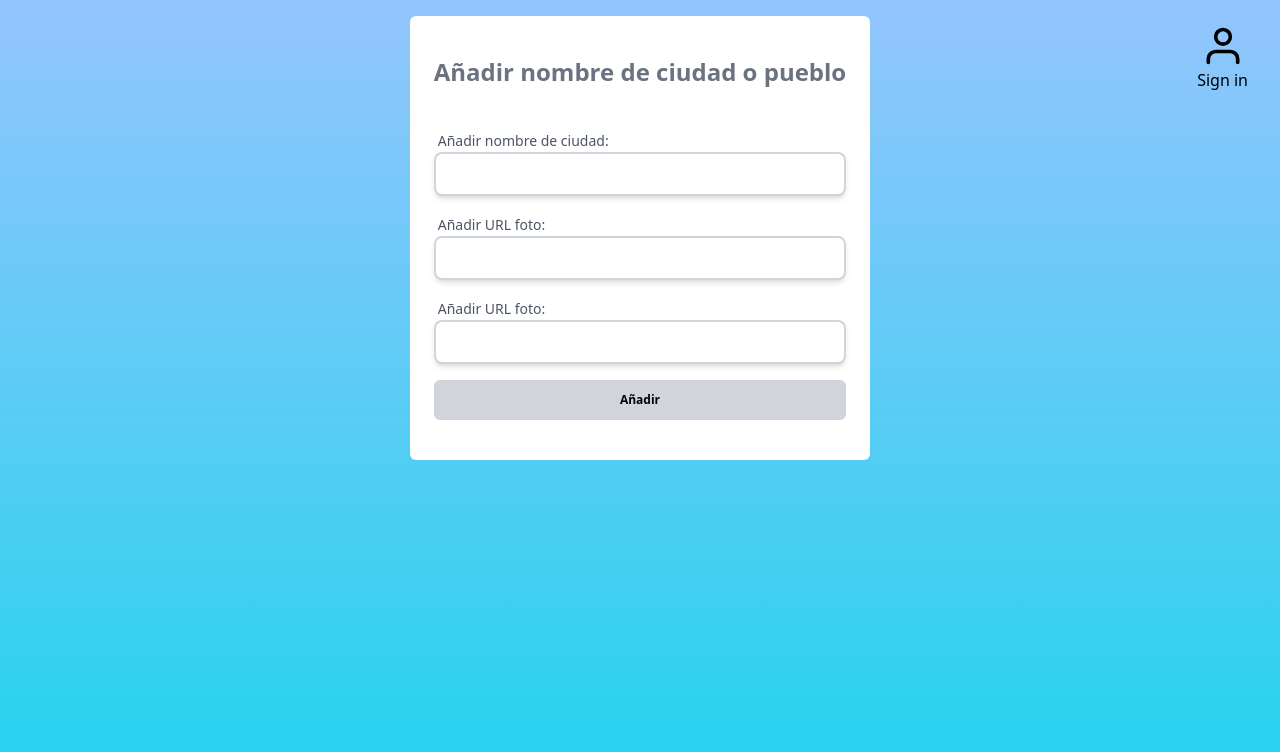
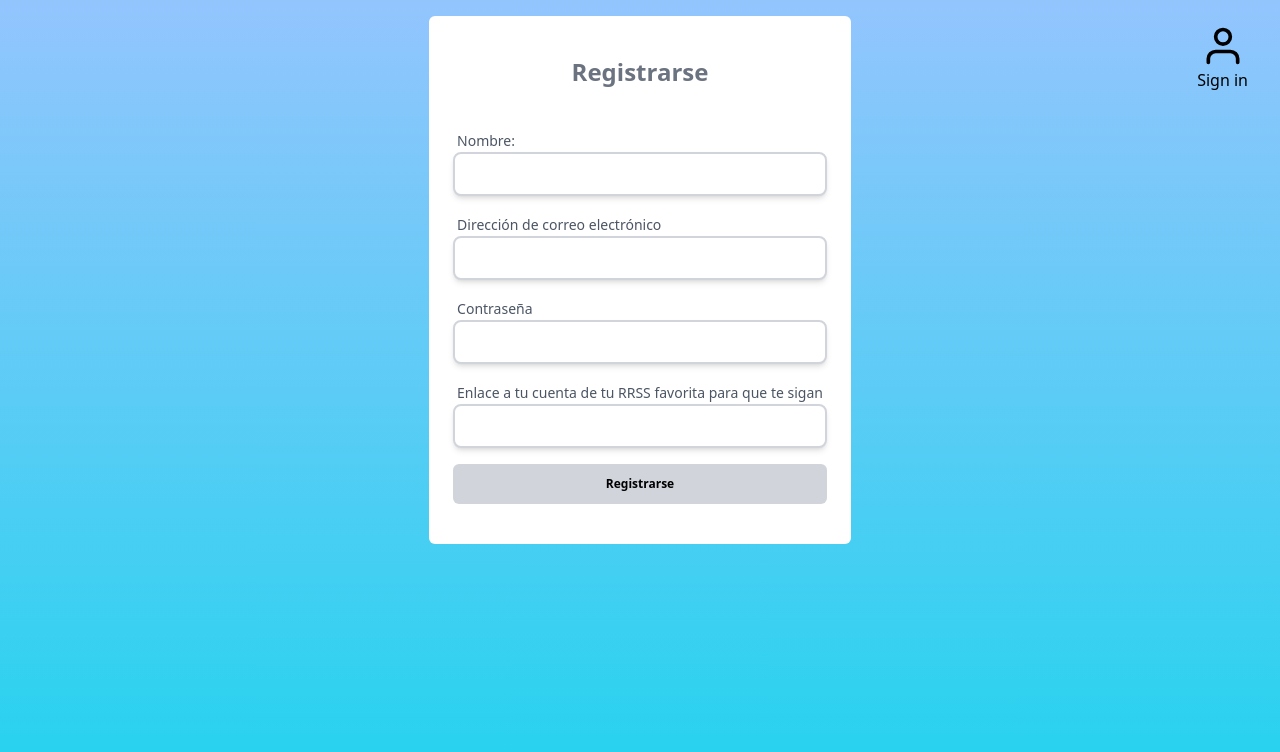
Before and after one commit to FranciscoJavierPizarro/Sisinf-project, a Next.js app: page /register in a window 1280 px wide. Shown: the top 752 px of the page. Built offline with nearby package versions, Linux system fonts and the light colour scheme; no server answers.

Commit message:
borrado comentarios+ añadir spam usuarios + colaboradores + microfix placecard

```diff
--- a/components/PlaceCard.js
+++ b/components/PlaceCard.js
@@ -38,7 +38,7 @@ export default function PlaceCard({ title, likes, descp, idPlace, idCity, urlMap
             headers: { "Content-Type": "application/json" },
             body: JSON.stringify("")
         })
-        location.href = "/" + city
+        location.href = "/city/" + city
     }
 
     const handleLike = async (e) => {
@@ -112,7 +112,7 @@ export default function PlaceCard({ title, likes, descp, idPlace, idCity, urlMap
     return (
 
         <Link href={"/place/" + idPlace} className="hover:cursor-pointer">
-            <div className="flex text-black mx-auto mt-8 bg-gray-200 w-2/5 h-40 rounded-2xl border-2 border-gray-600 hover:cursor-pointer">
+            <div className="flex text-black mx-auto mt-8 bg-gray-200 w-5/12 h-40 rounded-2xl border-2 border-gray-600 hover:cursor-pointer">
                 <div className="w-28 h-28 mt-6 ml-8 rounded-2xl">
                     <img src={urlPhotos} className="mx-auto w-28 h-28" />
                 </div>
--- a/models/User.js
+++ b/models/User.js
@@ -15,6 +15,9 @@ const UserSchema = new mongoose.Schema({
   },
   admin: {
     type: Boolean,
+  },
+  spam: {
+    type: String,
   }
 });
 
--- a/pages/Colaboradores.js
+++ b/pages/Colaboradores.js
@@ -1,14 +1,23 @@
 import Layout from '../components/Layout'
 import Sidebar from '@/components/Sidebar';
+import Link from "next/link"
 
-export default function Colaboradores() {
+export default function Colaboradores({ users }) {
     return (
         <>
             <div className='w-full'>
                 <div class="grid justify-items-center">
-                <Sidebar/>
+                    <Sidebar />
                     Gracias a nuestros Colaboradores:
+                    {users.map(u => {
+                        return(
+                        <p key={u.id}>
+                            {u.name} {u.gmail}
+                            {!(u?.spam === undefined) && <Link href={u.spam}>{u.spam}</Link>}
+                        </p>)
+                    })}
                 </div>
+
                 <div class="grid justify-items-center">. </div>
                 <div class="grid justify-items-center">. </div>
                 <div class="grid justify-items-center">. </div>
@@ -18,6 +27,14 @@ export default function Colaboradores() {
     )
 
 }
+export async function getServerSideProps() {
+    const users = await fetch(process.env.NEXTAUTH_URL + "/api/log/login").then(res => res.json())
+    return {
+        props: { users }, // will be passed to the page component as props
+    }
+}
+
+
 Colaboradores.getLayout = function getLayout(page) {
     return <Layout>{page}</Layout>
 }
--- a/pages/api/comments/[id].js
+++ b/pages/api/comments/[id].js
@@ -17,4 +17,9 @@ export default async function handler(req, res) {
     const comments = await Comment.find({"placeId":id})
     res.status(200).json(comments.map(item => cleanSchema(item)))
   }
+  else if (method === "DELETE") {
+    const {id} = req.query
+    await Comment.deleteOne({_id: id})
+    res.status(204).json()
+  }
 }
--- a/pages/api/log/login.js
+++ b/pages/api/log/login.js
@@ -16,5 +16,8 @@ export default async function handler(req, res) {
     const query = req.body
     const user = await User.findOne({"gmail": query.username})
     res.status(200).json(user)
+  } else if (req.method === 'GET') {
+    const users = await User.find({})
+    res.status(200).json(users.map(item => cleanSchema(item)))
   }
 }
--- a/pages/city/[id].js
+++ b/pages/city/[id].js
@@ -15,7 +15,7 @@ export default function Home({ city, cityPlaces }) {
           <h1> Estás visitando {city.name}</h1>
           <br></br>
           <div className='flex-col content-center'>
-            <div className='mx-auto flex flex-wrap gap-x-4 w-3/4'>
+            <div className='mx-auto flex flex-wrap gap-x-4 w-4/5'>
               {cityPlaces.map(u => <PlaceCard key={u._id} title={u.name}
                 likes={u.favs} idPlace={u._id} idCity={u.cityId} urlMaps={u.mapsUrl} urlPhotos={u.photoUrl} descp={u.descp} autor={u.publisherId} />)}
             </div>
--- a/pages/login.js
+++ b/pages/login.js
@@ -1,6 +1,7 @@
 import Layout from "@/components/Layout"
 import Github from "next-auth/providers/github";
 import { signIn } from 'next-auth/react';
+import Link from "next/link";
 
 export default function Login() {
   return (
@@ -70,6 +71,11 @@ export default function Login() {
             Sign in with github
           </button>
         </div>
+        <div>
+          <Link href="/register">
+            Registrarse
+          </Link>
+        </div>
       </div>
     </>
   );
--- a/pages/place/[id].js
+++ b/pages/place/[id].js
@@ -55,7 +55,7 @@ export default function Sitio({ id,name, descp, mapsUrl, photoUrl, publisherId,
                 <div className={session ? "h-3/5" : "h-full pb-8"}>
                 <div className="text-black text-xl ml-4 mr-4 mt-4 h-full justify-center border-3 overflow-y-scroll">
                   {comms.map(u => {
-                        return <CommentCard key={u.id} autor={u.userName} fecha={u.publishingDate} contenido={u.content}/>
+                        return <CommentCard key={u.id} autor={u.userName} fecha={u.publishingDate} contenido={u.content} idComment={u.id} idPlace={id}/>
                   })}
                 </div>
                 </div>
--- a/pages/register.js
+++ b/pages/register.js
@@ -5,7 +5,7 @@ export default function Register() {
 
   const handleSubmit = async (e) => {
       e.preventDefault()
-      const { name, gmail, password } = e.target
+      const { name, gmail, password,spam } = e.target
       const salt = crypto.randomBytes(32).toString("hex")
       const user = {
         name: name.value,
@@ -13,6 +13,7 @@ export default function Register() {
         gmail:gmail.value,
         password:CryptoJS.SHA512(salt + password.value).toString(),
         admin:false,
+        spam:spam.value
       }
 
       await fetch(`/api/log/`, {
@@ -35,13 +36,13 @@ export default function Register() {
       className="mt-4"
       >
       <div className=" bg-white rounded-md px-6 py-10 w-full ml-70 mx-auto">
-        <h1 className="text-center text-2xl font-bold text-gray-500 mb-10">Añadir nombre de ciudad o pueblo</h1>
+        <h1 className="text-center text-2xl font-bold text-gray-500 mb-10">Registrarse</h1>
         <div className="space-y-4">
 
 
         <div className="flex gap-x-2 mt-1">
           <label type="name" className="block w-full">
-              <span className="px-1 text-sm text-gray-600">Añadir nombre de ciudad:</span>
+              <span className="px-1 text-sm text-gray-600">Nombre:</span>
               <input
                 type="name"
                 id="name"
@@ -57,7 +58,7 @@ export default function Register() {
           </div>
           <div className="flex gap-x-2 mt-1">
             <label className="block w-full">
-              <span className="px-1 text-sm text-gray-600">Añadir URL foto:</span>
+              <span className="px-1 text-sm text-gray-600">Dirección de correo electrónico</span>
               <input
                 type="gmail"
                 id="gmail"
@@ -72,7 +73,7 @@ export default function Register() {
           </div>
           <div className="flex gap-x-2 mt-1">
             <label className="block w-full">
-              <span className="px-1 text-sm text-gray-600">Añadir URL foto:</span>
+              <span className="px-1 text-sm text-gray-600">Contraseña</span>
               <input
                 type="password"
                 id="password"
@@ -85,12 +86,26 @@ export default function Register() {
                 />
             </label>
           </div>
-
+          <div className="flex gap-x-2 mt-1">
+            <label className="block w-full">
+              <span className="px-1 text-sm text-gray-600">Enlace a tu cuenta de tu RRSS favorita para que te sigan</span>
+              <input
+                type="spam"
+                id="spam"
+                name="spam"
+                autoComplete="spam"
+                className="text-md block px-3 py-2 rounded-lg w-full
+                bg-white border-2 border-gray-300 placeholder-gray-600 shadow-md focus:placeholder-gray-500
+                focus:bg-white focus:border-gray-600 focus:outline-none"
+                required
+                />
+            </label>
+          </div>
         <button
                 type="submit"
                 className="capitalize mt-4 w-full tracking-normal px-4 py-3 text-xs font-bold text-center text-black bg-gray-300 hover:bg-gray-500 rounded-md hover:bg-blue-200"
                 >
-                Añadir
+                Registrarse
               </button>
               </div>
         </div>
```
Also changed, not shown: components/CommentCard.js (+21 -8 lines).
